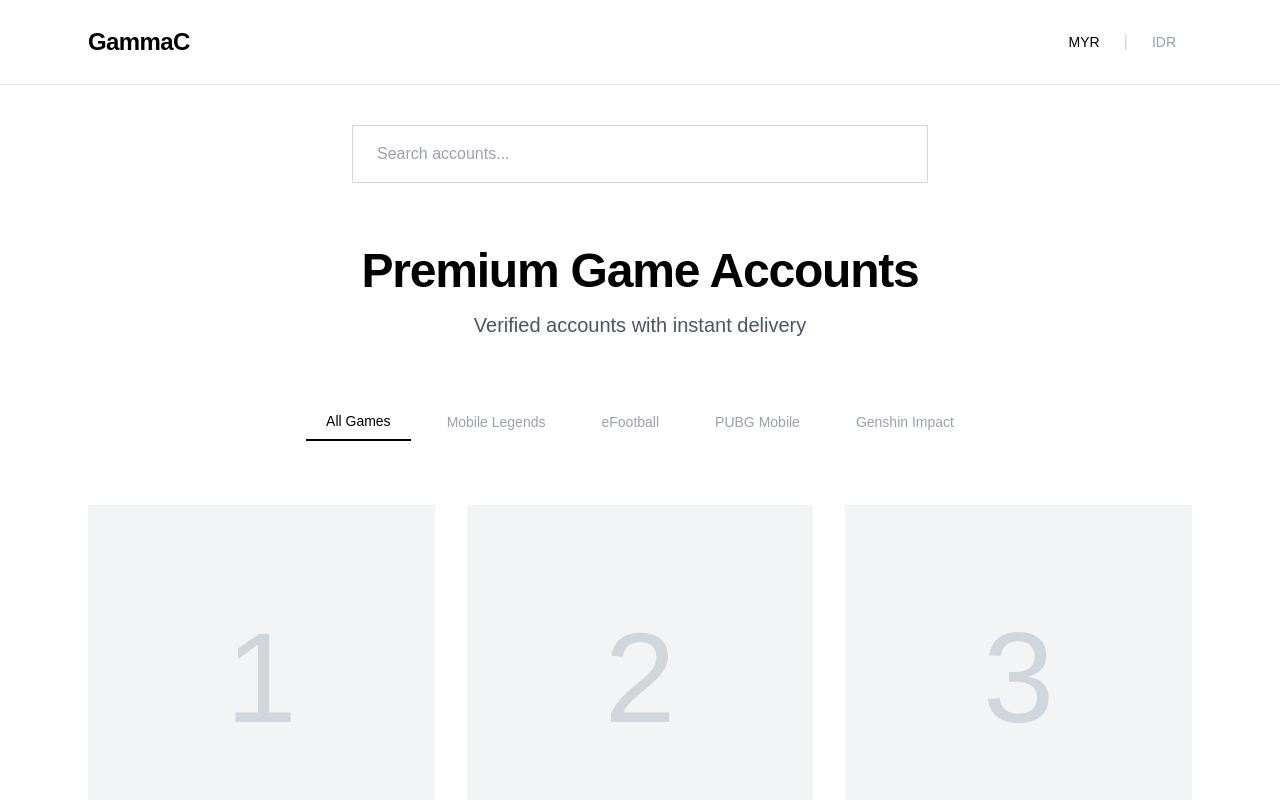
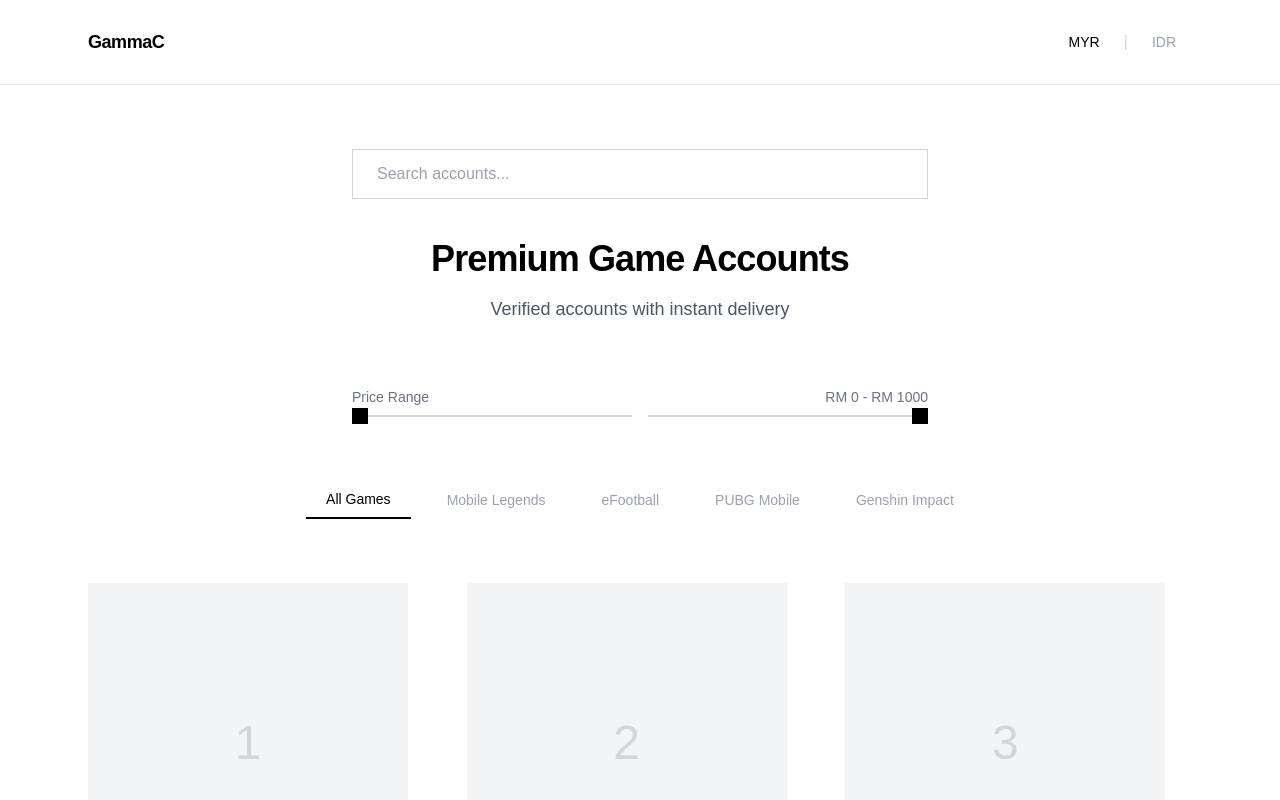
Before and after one commit to Adibb1/Skididi5467, a Next.js app: page / in a window 1280 px wide. Shown: the top 800 px of the page. Built offline with nearby package versions, Linux system fonts and the light colour scheme.

Commit message:
add price slider + change font size

```diff
--- a/app/page.tsx
+++ b/app/page.tsx
@@ -17,6 +17,7 @@ interface GameAccount {
 }
 
 export default function GameAccountMarketplace() {
+  const [priceRange, setPriceRange] = useState({ min: 0, max: 1000 });
   const [searchQuery, setSearchQuery] = useState("");
   const [selectedGame, setSelectedGame] = useState<string>("all");
   const [showModal, setShowModal] = useState(false);
@@ -189,16 +190,17 @@ export default function GameAccountMarketplace() {
     },
   ];
 
+  const minPrice = Math.min(...accounts.map((a) => a.price[currency]));
+  const maxPrice = Math.max(...accounts.map((a) => a.price[currency]));
+
   const filteredAccounts = accounts
     .filter(
       (acc) => selectedGame === "all" || acc.game.toLowerCase() === selectedGame
     )
-    .filter(
-      (acc) =>
-        searchQuery === "" ||
-        acc.title.toLowerCase().includes(searchQuery.toLowerCase()) ||
-        acc.game.toLowerCase().includes(searchQuery.toLowerCase())
-    );
+    .filter((acc) => {
+      const price = acc.price[currency];
+      return price >= priceRange.min && price <= priceRange.max;
+    });
 
   const handleInterest = (account: GameAccount) => {
     setSelectedAccount(account);
@@ -211,7 +213,7 @@ export default function GameAccountMarketplace() {
       <header className="border-b border-gray-200">
         <div className="max-w-6xl mx-auto px-6 py-6">
           <div className="flex items-center justify-between">
-            <h1 className="text-2xl font-semibold text-black tracking-tight">
+            <h1 className="text-lg font-semibold text-black tracking-tight">
               GammaC
             </h1>
             <div className="flex items-center gap-2">
@@ -241,25 +243,64 @@ export default function GameAccountMarketplace() {
         </div>
       </header>
 
+      {/* Hero Section */}
+      <div className="max-w-6xl mx-auto px-6 py-16">
         {/* Search Bar */}
-      <div className="max-w-xl mx-auto mt-10">
+        <div className="max-w-xl mx-auto mb-10">
           <input
             type="text"
             onChange={(e) => setSearchQuery(e.target.value)}
             placeholder="Search accounts..."
-          className="w-full px-6 py-4 border border-gray-300 text-black placeholder-gray-400 focus:outline-none focus:border-black transition-colors"
+            className="w-full px-6 py-3 border border-gray-300 text-black placeholder-gray-400 focus:outline-none focus:border-black transition-colors"
           />
         </div>
 
-      {/* Hero Section */}
-      <div className="max-w-6xl mx-auto px-6 py-16">
+        {/* title */}
         <div className="text-center mb-16">
-          <h2 className="text-5xl font-semibold text-black mb-4 tracking-tight">
+          <h2 className="text-4xl font-semibold text-black mb-4 tracking-tight">
             Premium Game Accounts
           </h2>
-          <p className="text-xl text-gray-600">
+          <p className="text-lg text-gray-600">
             Verified accounts with instant delivery
           </p>
+        </div>
+
+        {/* Price Range Slider */}
+        <div className="max-w-xl mx-auto mb-16">
+          <div className="mb-4">
+            <div className="flex justify-between text-sm text-gray-500 mb-2">
+              <span>Price Range</span>
+              <span>
+                {currency === "myr"
+                  ? `RM ${priceRange.min} - RM ${priceRange.max}`
+                  : `Rp ${priceRange.min.toLocaleString(
+                      "id-ID"
+                    )} - Rp ${priceRange.max.toLocaleString("id-ID")}`}
+              </span>
+            </div>
+            <div className="flex gap-4 items-center">
+              <input
+                type="range"
+                min={minPrice}
+                max={maxPrice}
+                value={priceRange.min}
+                onChange={(e) =>
+                  setPriceRange({ ...priceRange, min: Number(e.target.value) })
+                }
+                className="flex-1 h-0.5 bg-gray-300 appearance-none cursor-pointer [&::-webkit-slider-thumb]:appearance-none [&::-webkit-slider-thumb]:w-4 [&::-webkit-slider-thumb]:h-4 [&::-webkit-slider-thumb]:bg-black [&::-webkit-slider-thumb]:cursor-pointer"
+              />
+              <input
+                type="range"
+                min={minPrice}
+                max={maxPrice}
+                value={priceRange.max}
+                onChange={(e) =>
+                  setPriceRange({ ...priceRange, max: Number(e.target.value) })
+                }
+                className="flex-1 h-0.5 bg-gray-300 appearance-none cursor-pointer [&::-webkit-slider-thumb]:appearance-none [&::-webkit-slider-thumb]:w-4 [&::-webkit-slider-thumb]:h-4 [&::-webkit-slider-thumb]:bg-black [&::-webkit-slider-thumb]:cursor-pointer"
+              />
+            </div>
+          </div>
         </div>
 
         {/* Game Filter */}
@@ -290,8 +331,8 @@ export default function GameAccountMarketplace() {
               className="group cursor-pointer"
               onClick={() => handleInterest(account)}
             >
-              <div className="bg-gray-100 aspect-square mb-4 flex items-center justify-center overflow-hidden">
-                <span className="text-9xl font-light text-gray-300 group-hover:scale-105 transition-transform duration-300">
+              <div className="bg-gray-100 aspect-square w-full max-w-xs mb-4 flex items-center justify-center overflow-hidden">
+                <span className="text-5xl font-light text-gray-300 group-hover:scale-105 transition-transform duration-300">
                   {account.image}
                 </span>
               </div>
@@ -299,7 +340,7 @@ export default function GameAccountMarketplace() {
               <h3 className="text-lg font-medium text-black mb-2">
                 {account.title}
               </h3>
-              <div className="text-xl font-semibold text-black">
+              <div className="text-lg font-semibold text-black">
                 {currency === "myr"
                   ? `RM ${account.price.myr}`
                   : `Rp ${account.price.idr.toLocaleString("id-ID")}`}
```
Lines whose indentation alone changed are shown as unchanged.
